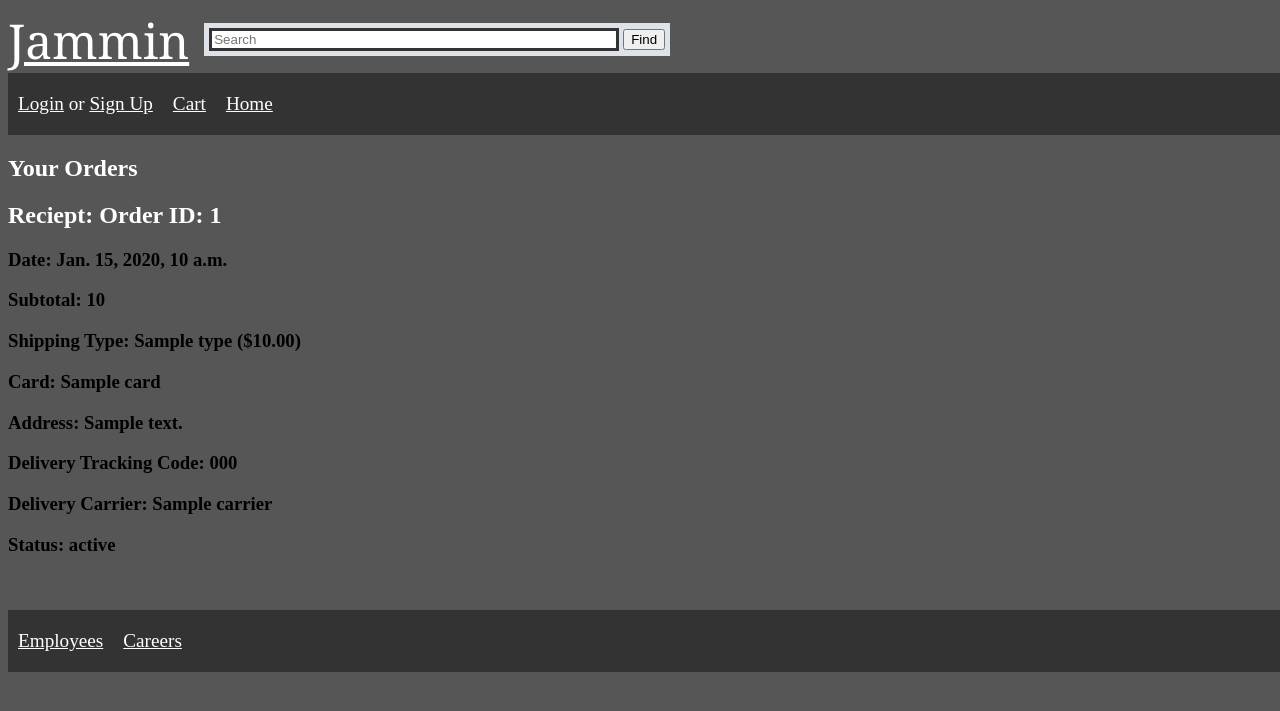
After one commit to JsnDong/jam, a Django app: template jam/jammin/templates/user_orders.html in a window 1280 px wide; the page is wider, and only the part inside the window is pictured. The commit adds this page. Shown: the top 711 px of that part. Run offline with Django 3.2, Linux system fonts and the light colour scheme; the template is opened without the code that fills it: most values are stand-ins (such as "Sample title", 1, 10 or a date in 2020).

Commit message:
Orders display for user profile

```diff
--- /dev/null
+++ b/jam/jammin/templates/user_orders.html
@@ -0,0 +1,22 @@
+{% extends "base.html" %}
+
+{% block title%}Orders{% endblock title%}
+
+{% block content %}
+<div>
+    <h2>Your Orders</h2>
+    {% for order in orders %}
+        <h2>Reciept: Order ID: {{order.orderid}}</h2>
+        <h3>Date: {{order.date_placed}}</h3>
+        <h3>Subtotal: {{order.cart.total}}</h3>
+        <h3>Shipping Type: {{order.shipping.type}} (${{order.shipping.price}}.00)</h3>
+<!--        <h3>Total: {{total}}</h3>-->
+        <h3>Card: {{order.card}}</h3>
+        <h3>Address: {{order.address}}</h3>
+        <h3>Delivery Tracking Code: {{order.delivery.tracking_code}}</h3>
+        <h3>Delivery Carrier: {{order.delivery.carrier}}</h3>
+        <h3>Status: {{order.delivery.status}}</h3>
+        <br>
+    {% endfor %}
+</div>
+{% endblock content %}
--- a/jam/jammin/templates/user_profile.html
+++ b/jam/jammin/templates/user_profile.html
@@ -12,6 +12,9 @@
 			{% endif %}
 			Profile
 		</h2>
+	</div>
+	<div>
+		<a href="orders">Your Orders</a>
 	</div>
 
 	<div>
--- a/jam/jammin/urls.py
+++ b/jam/jammin/urls.py
@@ -37,5 +37,6 @@ urlpatterns = [
 	path('<slug:username>_profile/payment/', views.addview_card, name="view/add_card"),
 	path('<slug:username>_profile/address/', views.addview_address, name="view/add_address"),
 	path('<slug:username>_profile/payment/drop_<int:id>', views.drop_card, name="drop_card"),
-	path('<slug:username>_profile/address/drop_<int:id>', views.drop_addr, name="drop_addr")
+	path('<slug:username>_profile/address/drop_<int:id>', views.drop_addr, name="drop_addr"),
+	path('<slug:username>_profile/orders', views.user_orders, name="orders")
 ] + static(settings.MEDIA_URL, document_root=settings.MEDIA_ROOT)
```
Also changed, not shown: jam/jammin/views.py (+22 -0 lines).
